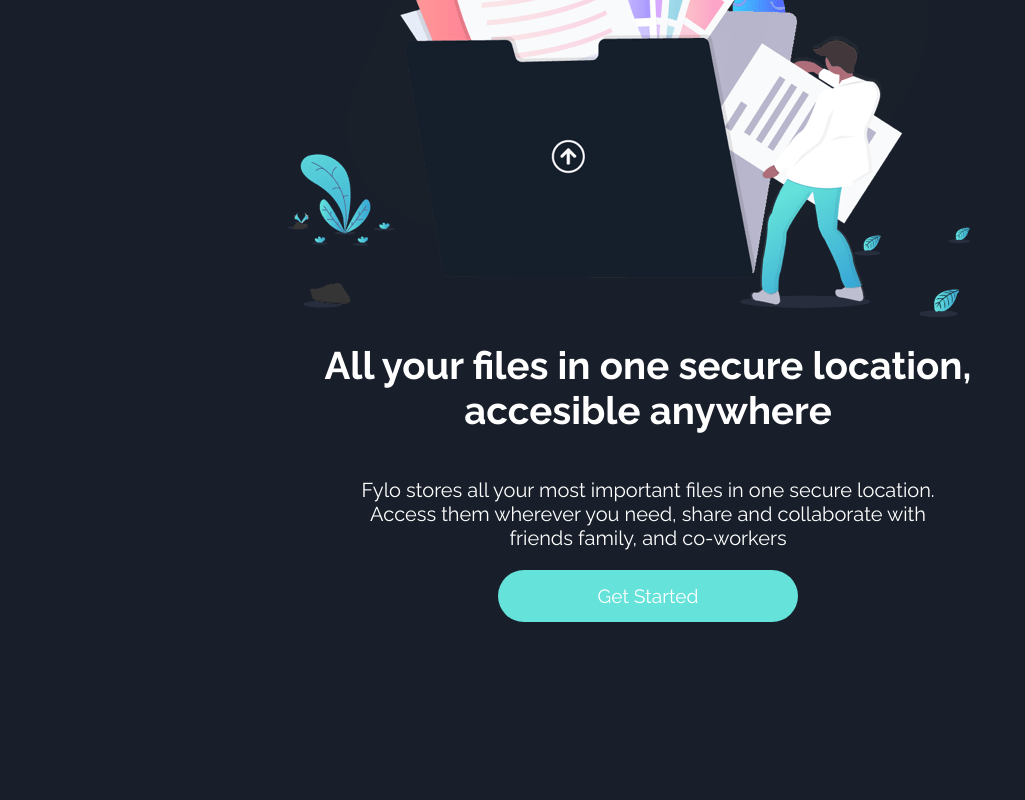
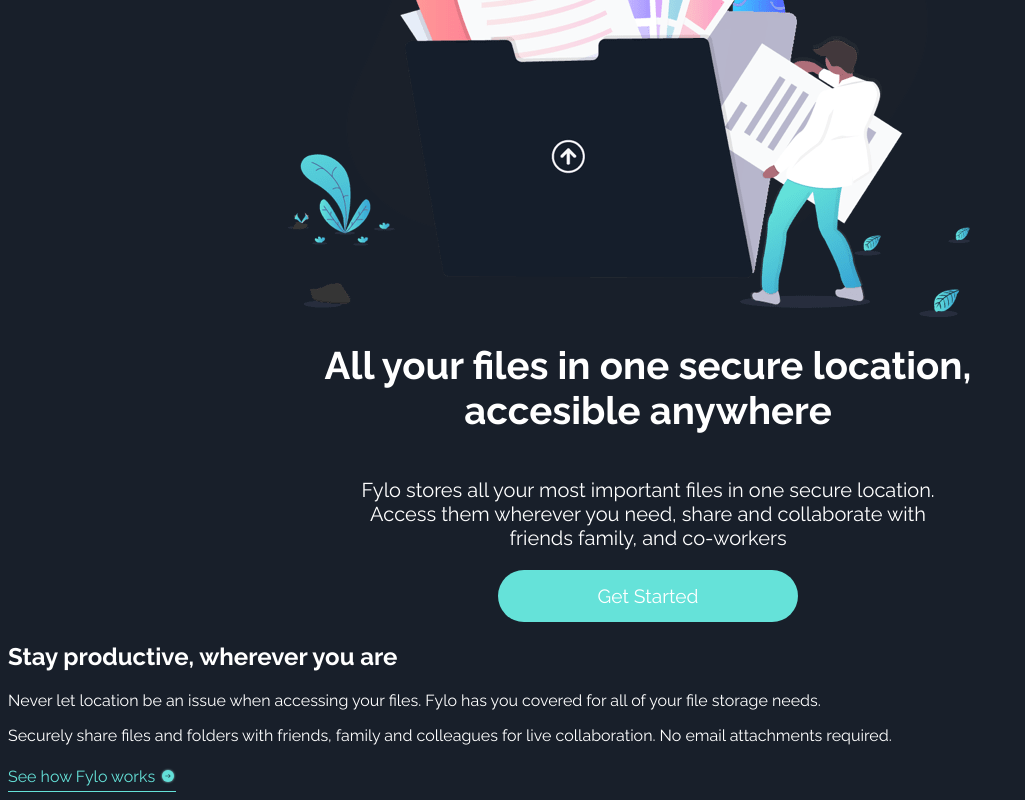
Before and after one commit to acurtido/sp-challenge-5-fylo-landing-page, a React (Vite) app: page / in a window 1280 px wide. Shown: the part 357-1157 px from the top of the page, without its empty margins (0-1025 px from the left). Before the commit the page ends 987 px from the top, so only its background shows below. Built offline with nearby package versions, Linux system fonts and the light colour scheme.

Commit message:
Add Sección Stay Productive

```diff
--- /dev/null
+++ b/src/components/StayProductive.jsx
@@ -0,0 +1,23 @@
+import flecha from '/icons/icon-arrow.svg';
+import './stay-productive.css';
+
+export default function StayProductive() {
+    return (
+        <div className="stay-productive">
+            <h2>Stay productive, wherever you are</h2>
+            <p>
+                Never let location be an issue when accessing your files. Fylo has you
+                covered for all of your file storage needs.
+            </p>
+            <p>
+                Securely share files and folders with friends, family and colleagues for
+                live collaboration. No email attachments required.
+            </p>
+
+            <div className="stay-productive__link">
+                <p className='stay-productive__link--text'>See how Fylo works</p>
+                <img src={flecha} alt="arrow" />
+            </div>
+        </div>
+    );
+}
--- a/src/components/hero.css
+++ b/src/components/hero.css
@@ -6,14 +6,11 @@
 }
 
 .hero__titulo {
-    font-family: 'Raleway', sans-serif;
-    color: white;
     font-size: 2.4rem;
     text-align: center;
 }
 
 .hero__texto {
-    font-family: 'Raleway', sans-serif;
     color: white;
     text-align: center;
     font-size: 1.25rem;
@@ -21,10 +18,8 @@
 
 .hero__boton {
     background-color: hsl(176, 68%, 64%);
-    color: white;
     border: none;
     border-radius: 50px;
     padding: 15px 100px;
-    font-family: 'Raleway', sans-serif;
     font-size: 1.2rem;
 }
--- a/src/components/navigation.css
+++ b/src/components/navigation.css
@@ -2,7 +2,6 @@
     display: flex;
     justify-content: space-between;
     padding: 40px;
-    font-family: 'Raleway', sans-serif;
     min-width: min(calc(100vw - 80px), 1440px);
 }
 
@@ -14,7 +13,6 @@
 }
 
 .navegacion__enlace {
-    color: white;
     text-decoration: none;
     font-size: 1.2rem;
 }
--- /dev/null
+++ b/src/components/stay-productive.css
@@ -0,0 +1,11 @@
+.stay-productive__link {
+    display: inline-flex;
+    align-items: center;
+    border-bottom: 1px solid hsl(176, 68%, 64%);
+    gap: 5px;
+    height: 30px;
+}
+
+.stay-productive__link--text {
+    color: hsl(176, 68%, 64%);
+}
--- a/src/index.css
+++ b/src/index.css
@@ -1,9 +1,15 @@
 @import url('https://fonts.googleapis.com/css2?family=Open+Sans:wght@400;700&family=Raleway:wght@400;700&display=swap');
 
+* {
+  color: white;
+  font-family: 'Raleway', sans-serif;
+
+}
+
 body {
+  background-color: hsl(218, 28%, 13%);
+  width: 100%;
   display: flex;
   flex-direction: column;
-  background-color: hsl(218, 28%, 13%);
-  width: 100%;
   align-items: center;
 }
--- a/src/index.jsx
+++ b/src/index.jsx
@@ -3,10 +3,12 @@
 import './index.css'
 import Navigation from './components/Navigation'
 import Hero from './components/Hero'
+import StayProductive from './components/StayProductive'
 
 ReactDOM.createRoot(document.getElementById('root')).render(
   <React.StrictMode>
     <Navigation />
     <Hero />
+    <StayProductive />
   </React.StrictMode>,
 )
```
